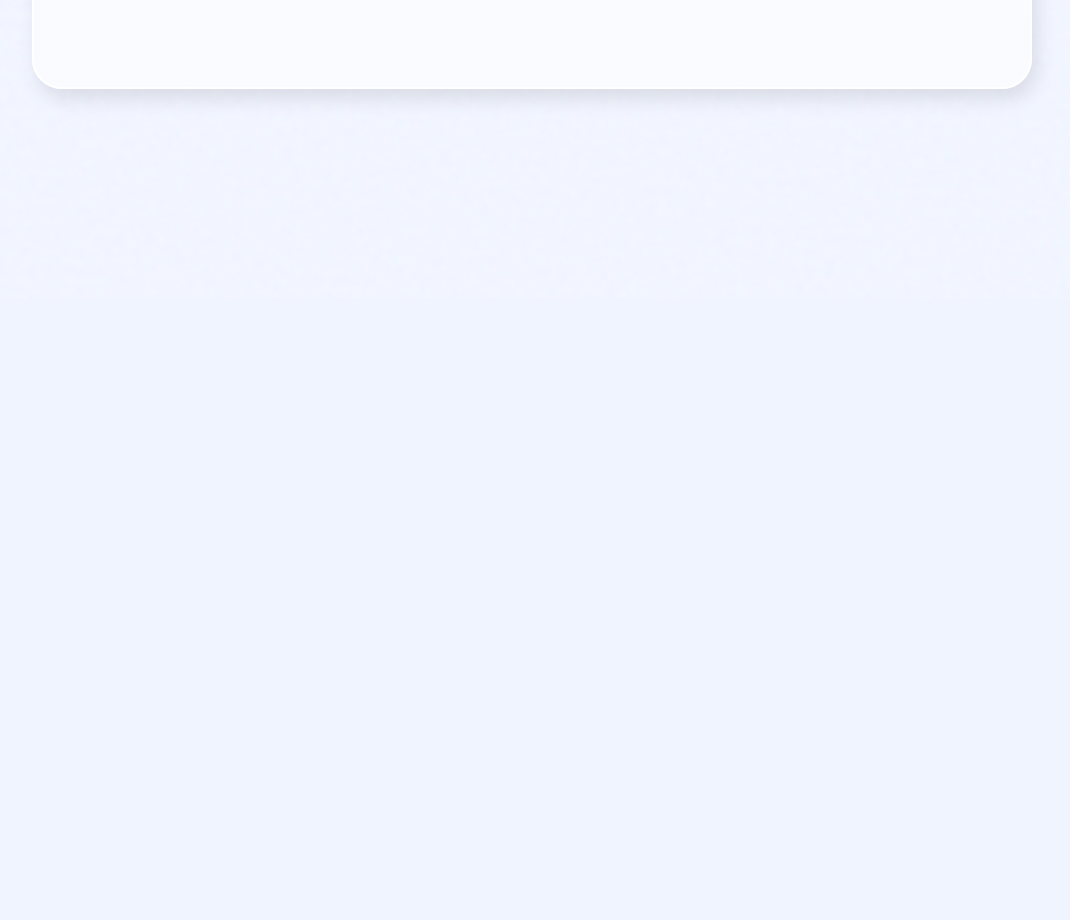
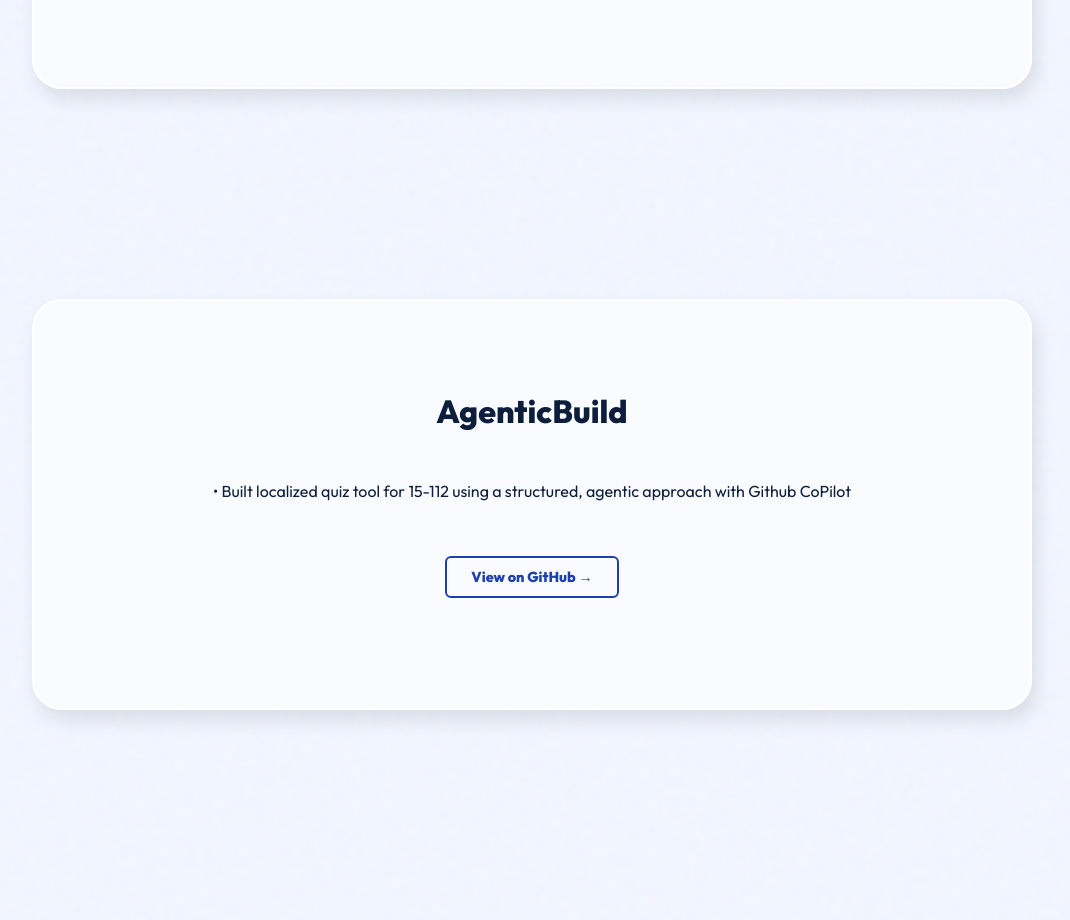
Before and after one commit to GRI3FER/anshgandhi.github.io, a website: page projects.html in a window 1280 px wide. Shown: the part 4388-5308 px from the top of the page, without its empty margins (108-1178 px from the left). Before the commit the page ends 4687 px from the top, so only its background shows below. Drawn offline with Linux system fonts and the light colour scheme.

Commit message:
Add new project section for AgenticBuild with description and GitHub link

```diff
--- a/projects.html
+++ b/projects.html
@@ -213,6 +213,20 @@
         </div>
     </main>
 
+    <main class="exp-container">
+        <div class="exp-card project-card">
+            <div class="exp-content">
+                <h3>AgenticBuild</h3>
+            </div>
+            <ul style="list-style: none; padding: 15px; margin: 0;">
+                <li>• Built localized quiz tool for 15-112 using a structured, agentic approach with Github CoPilot</li>
+            </ul>
+            <div style="display:flex; justify-content:center; padding: 10px 0 20px;">
+                <a href="https://github.com/GRI3FER/AgenticBuild" target="_blank" style="display:inline-block; padding:10px 24px; border:2px solid var(--accent-blue); border-radius:6px; color:var(--accent-blue); font-weight:700; font-size:0.9rem; text-decoration:none; transition:opacity 0.2s;" onmouseover="this.style.opacity='0.7'" onmouseout="this.style.opacity='1'">View on GitHub →</a>
+            </div>
+        </div>
+    </main>
+
     <script src="script.js"></script>
 
     <!-- Arrow Key Fix -->
```
